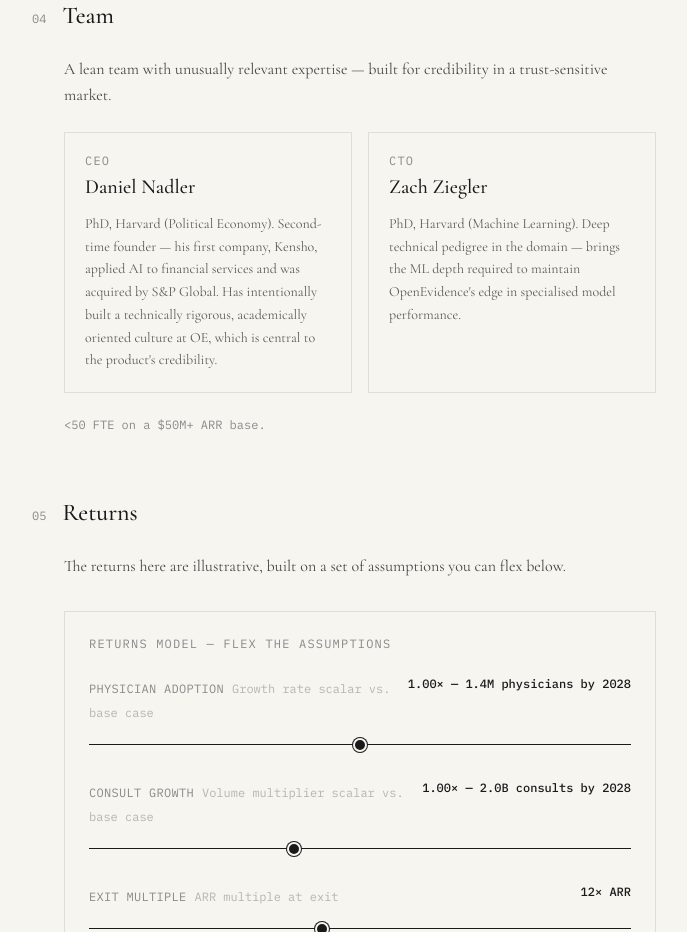
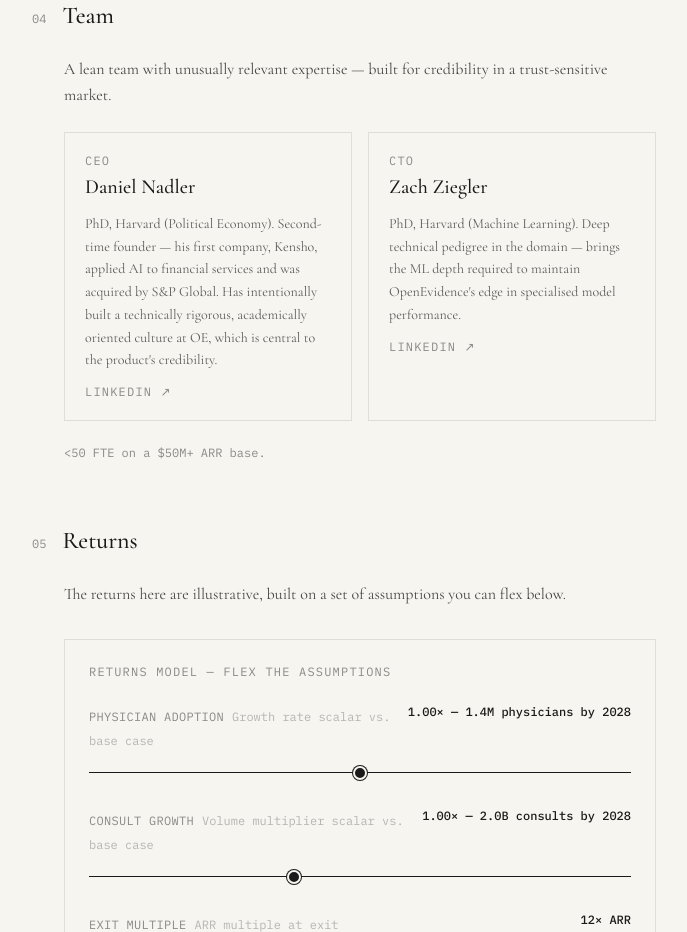
Before and after one commit to piamishra93/memos, a Next.js app: page /memo/open-evidence in a window 1280 px wide. Shown: the part 3600-4532 px from the top of the page, without its empty margins (296-983 px from the left). Built offline with nearby package versions, Linux system fonts and the light colour scheme.

Commit message:
add linkedin links to founder cards

```diff
--- a/components/RichMemoSections.tsx
+++ b/components/RichMemoSections.tsx
@@ -140,15 +140,28 @@
       <div className="pl-8 space-y-6">
         <p className="font-serif text-base leading-relaxed text-ink/80">{data.overview}</p>
         <div className="grid grid-cols-1 gap-4 sm:grid-cols-2">
-          {data.members.map((m) => (
-            <div key={m.name} className="border border-ink/10 p-5 space-y-3">
-              <div>
-                <p className="font-mono text-xs text-muted tracking-widest uppercase">{m.role}</p>
-                <p className="font-serif text-xl font-medium mt-1">{m.name}</p>
-              </div>
-              <p className="font-serif text-sm leading-relaxed text-ink/70">{m.description}</p>
-            </div>
-          ))}
+          {data.members.map((m) => {
+            const inner = (
+              <>
+                <div>
+                  <p className="font-mono text-xs text-muted tracking-widest uppercase">{m.role}</p>
+                  <p className="font-serif text-xl font-medium mt-1">{m.name}</p>
+                </div>
+                <p className="font-serif text-sm leading-relaxed text-ink/70">{m.description}</p>
+                {m.linkedin && (
+                  <p className="font-mono text-xs text-muted tracking-widest uppercase">LinkedIn ↗</p>
+                )}
+              </>
+            );
+            return m.linkedin ? (
+              <a key={m.name} href={m.linkedin} target="_blank" rel="noopener noreferrer"
+                className="border border-ink/10 p-5 space-y-3 block hover:border-ink/30 transition-colors">
+                {inner}
+              </a>
+            ) : (
+              <div key={m.name} className="border border-ink/10 p-5 space-y-3">{inner}</div>
+            );
+          })}
         </div>
         <p className="font-mono text-xs text-muted">{data.footnote}</p>
       </div>
--- a/data/memos/open-evidence.ts
+++ b/data/memos/open-evidence.ts
@@ -120,12 +120,14 @@
           role: "CEO",
           description:
             "PhD, Harvard (Political Economy). Second-time founder — his first company, Kensho, applied AI to financial services and was acquired by S&P Global. Has intentionally built a technically rigorous, academically oriented culture at OE, which is central to the product's credibility.",
+          linkedin: "https://www.linkedin.com/in/danielnadler",
         },
         {
           name: "Zach Ziegler",
           role: "CTO",
           description:
             "PhD, Harvard (Machine Learning). Deep technical pedigree in the domain — brings the ML depth required to maintain OpenEvidence's edge in specialised model performance.",
+          linkedin: "https://www.linkedin.com/in/zachary-ziegler-1328a6126/",
         },
       ],
       footnote: "<50 FTE on a $50M+ ARR base.",
--- a/data/types.ts
+++ b/data/types.ts
@@ -62,7 +62,7 @@
   };
   team: {
     overview: string;
-    members: { name: string; role: string; description: string }[];
+    members: { name: string; role: string; description: string; linkedin?: string }[];
     footnote: string;
   };
   risks: { category: string; risk: string; mitigant: string }[];
```
